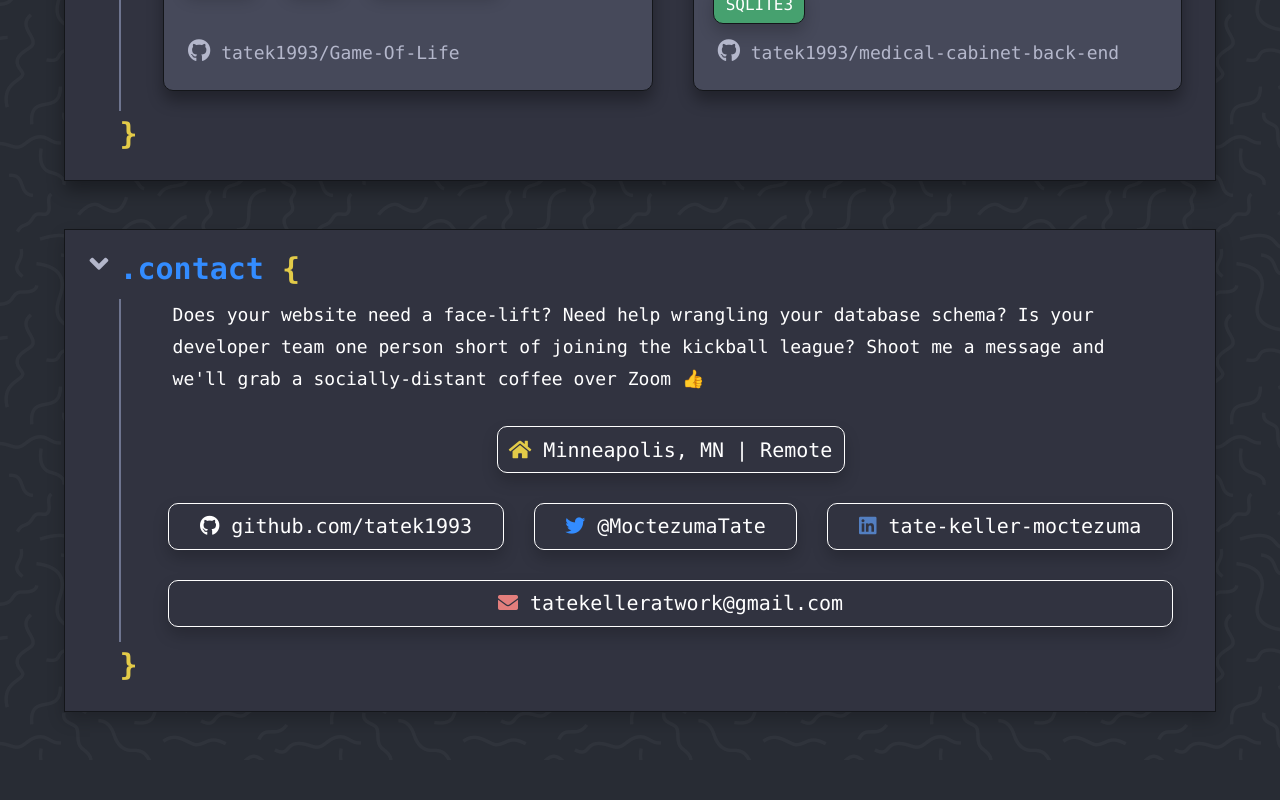
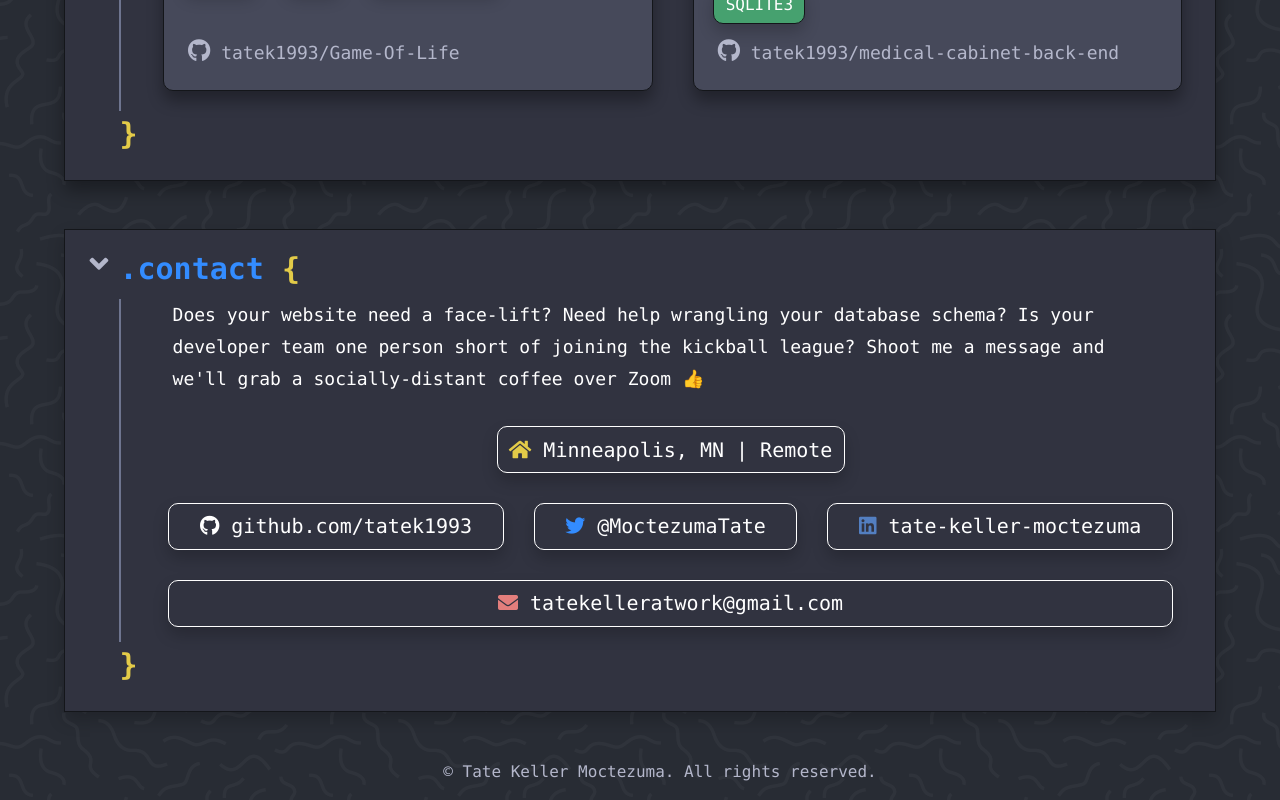
Before and after one commit to tatek1993/Portfolio, a React (Create React App) app: page / in a window 1280 px wide. Shown: the part 3061-3861 px from the top of the page. Before the commit the page ends 3821 px from the top, so only its background shows below. Built offline with nearby package versions, Linux system fonts and the light colour scheme.

Commit message:
adding copyright

```diff
--- a/src/App.js
+++ b/src/App.js
@@ -4,6 +4,7 @@ import About from "./components/about-me";
 import Skills from "./components/skills";
 import Projects from "./components/projects";
 import Contact from "./components/contact";
+import Footer from "./components/footer";
 import './SASS/App.scss';
 
 function App() {
@@ -14,6 +15,7 @@ function App() {
       <Skills />
       <Projects />
       <Contact />
+      <Footer />
     </div>
 
   );
--- a/src/SASS/App.scss
+++ b/src/SASS/App.scss
@@ -590,6 +590,13 @@ h3 {
 .home-div {
  justify-content: center;
 }
+// FOOTER
+
+.copyright {
+  list-style-type:none;
+  text-align: center;
+  color: $light-grey;
+}
 
 // COLOR CLASSES
 
--- a/src/components/contact.js
+++ b/src/components/contact.js
@@ -41,9 +41,6 @@ const Contact = () => {
                 <h2>{'}'} </h2>
             </div>
 
-            {/* <ul class="copyright">
-                <li>&copy; Tate Keller Moctezuma. All rights reserved.</li>
-            </ul> */}
         </div>
 
 
--- /dev/null
+++ b/src/components/footer.js
@@ -0,0 +1,14 @@
+import React from 'react';
+
+const Footer = (props) => {
+
+    return (
+
+        <div className="footer">
+            <ul class="copyright">
+                <li>&copy; Tate Keller Moctezuma. All rights reserved.</li>
+            </ul>
+        </div>
+    );
+}
+export default Footer;
```
